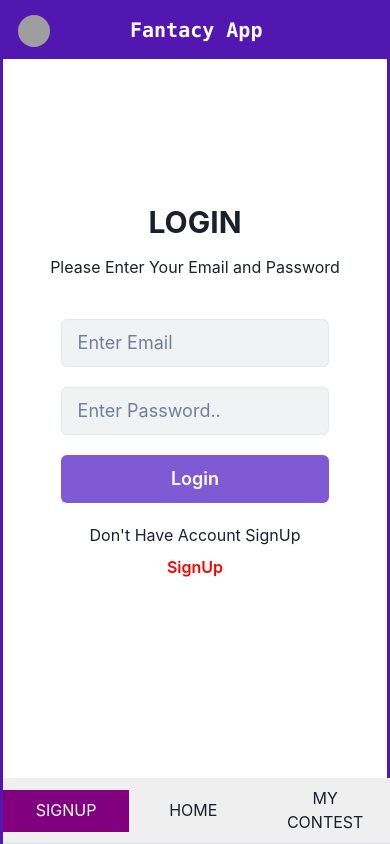
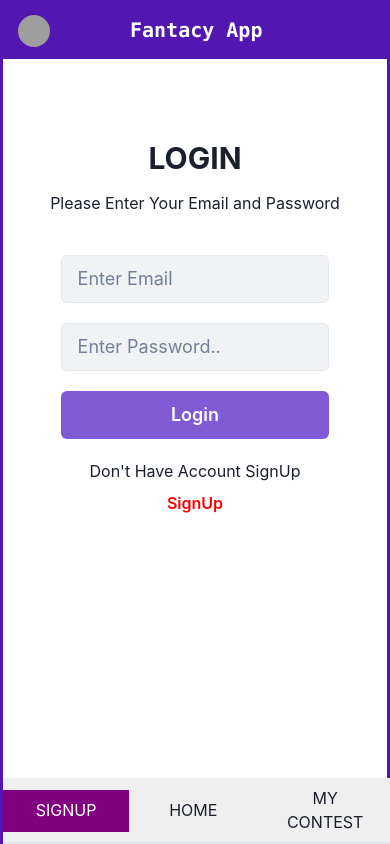
Before and after one commit to rupeshkarale/ESPN-Fantacy-Website, a React (Create React App) app in the folder fantacy/: page /login in a window 390 px wide. Built offline with nearby package versions, Linux system fonts and the light colour scheme; grey boxes are pictures that could not be loaded.

Commit message:
added responsive site

```diff
--- a/fantacy/src/components/Fantacy-navbar/Navbar.jsx
+++ b/fantacy/src/components/Fantacy-navbar/Navbar.jsx
@@ -19,7 +19,6 @@ const Navbar = () => {
         backgroundColor="#5217b0"
         maxHeight="60px"
         padding="12px 15px"
-        zIndex="1"
         display="flex"
         w="100%"
       >
--- a/fantacy/src/components/login/Login.jsx
+++ b/fantacy/src/components/login/Login.jsx
@@ -45,7 +45,7 @@ const Login = () => {
     setdiplay(() => false);
   }
   return (
-    <Box mt="36" w="100%">
+    <Box mt={["20", "36"]} w="100%">
       {display ? (
         <Alertstyle
           title={title}
```
